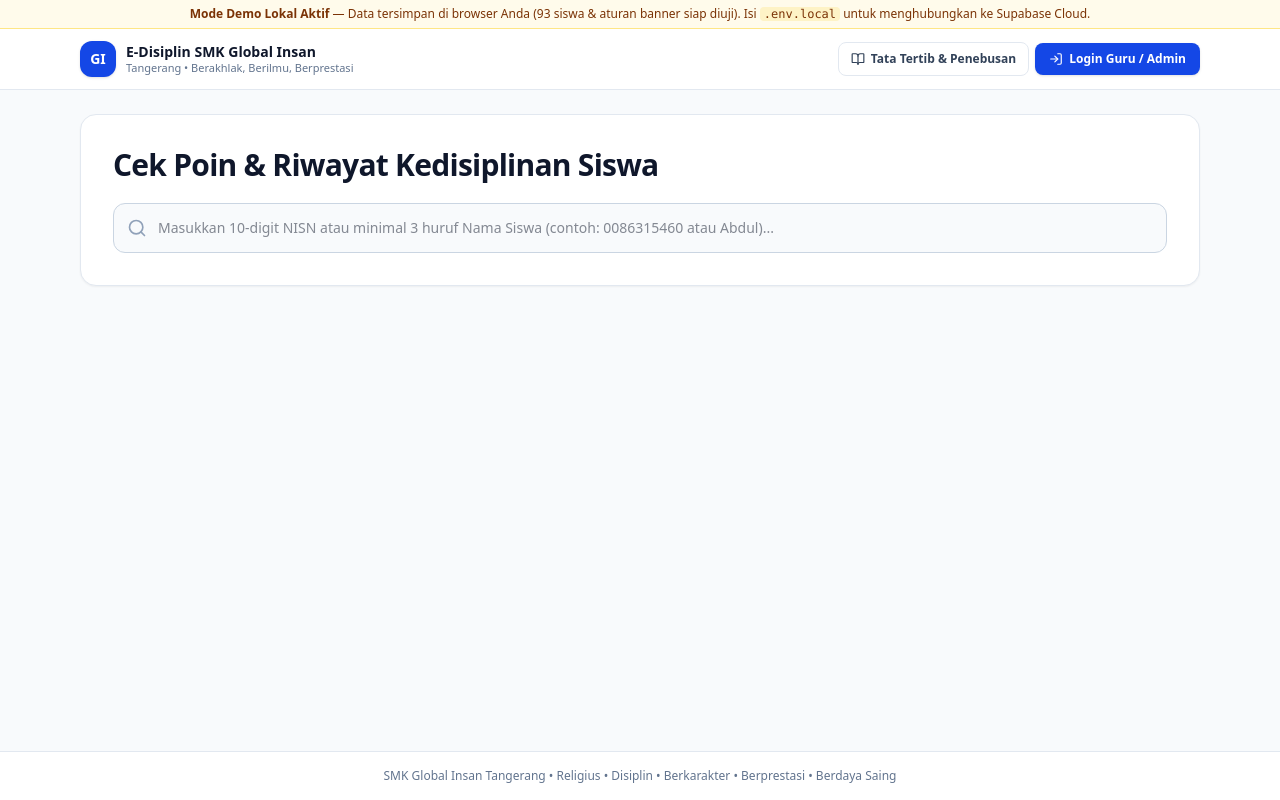
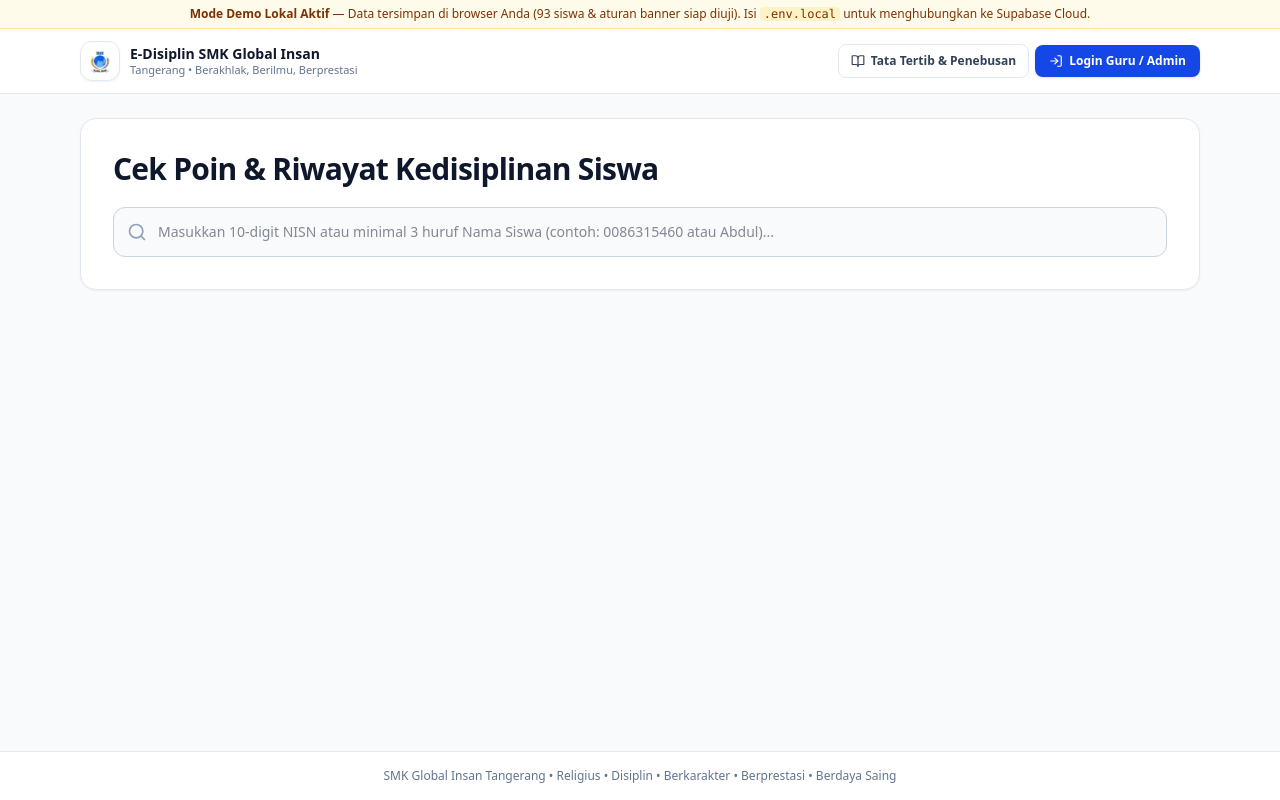
Before and after one commit to azukibeans12/edisiplin-smk-global-insan, a Next.js app: page / in a window 1280 px wide. Built offline with nearby package versions, Linux system fonts and the light colour scheme; no server answers.

Commit message:
Add official SMK Global Insan school logo to navbar, login, SP letterhead, favicon, and default staff avatars

```diff
--- a/src/app/login/page.tsx
+++ b/src/app/login/page.tsx
@@ -41,9 +41,12 @@ export default function LoginPage() {
 
       <div className="bg-white border border-slate-200 rounded-2xl p-6 shadow-xs space-y-5">
         <div className="text-center space-y-2">
-          <div className="w-12 h-12 mx-auto rounded-2xl bg-blue-700 text-white flex items-center justify-center font-extrabold text-lg">
-            GI
-          </div>
+          {/* eslint-disable-next-line @next/next/no-img-element */}
+          <img
+            src="/logo-smk-global-insan.jpg"
+            alt="Logo SMK Global Insan Tangerang"
+            className="w-16 h-16 mx-auto rounded-2xl object-contain bg-white border border-slate-200 p-1 shadow-xs"
+          />
           <h1 className="text-lg font-extrabold text-slate-900">Login Guru &amp; Admin / BK</h1>
           <p className="text-xs text-slate-500">
             Halaman ini khusus untuk tenaga pendidik SMK Global Insan Tangerang. Siswa &amp; Orang Tua cukup mencari langsung dari Beranda.
--- a/src/components/Avatar.tsx
+++ b/src/components/Avatar.tsx
@@ -57,6 +57,13 @@ export function Avatar({ name, src, size = "md", variant = "student", editable =
           alt={name}
           className={`${sizeClass} rounded-full object-cover border-2 border-white ring-1 ring-slate-200 shadow-xs bg-slate-100`}
         />
+      ) : variant === "staff" ? (
+        // eslint-disable-next-line @next/next/no-img-element
+        <img
+          src="/logo-smk-global-insan.jpg"
+          alt={`${name} — SMK Global Insan`}
+          className={`${sizeClass} rounded-full object-contain border-2 border-white ring-1 ring-slate-200 shadow-xs bg-white p-0.5`}
+        />
       ) : (
         <div
           className={`${sizeClass} rounded-full border font-extrabold flex flex-col items-center justify-center select-none shadow-xs ${palette}`}
--- a/src/components/Navbar.tsx
+++ b/src/components/Navbar.tsx
@@ -6,7 +6,6 @@ import { usePathname, useRouter } from "next/navigation";
 import { BookOpen, ClipboardPlus, LayoutDashboard, LogIn, LogOut, Menu, Settings, ShieldCheck, Users, X } from "lucide-react";
 import { useApp } from "@/lib/store";
 import { RulesModal } from "@/components/RulesModal";
-import { Avatar } from "@/components/Avatar";
 
 export function Navbar() {
   const { user, mode, pendingCount, logout } = useApp();
@@ -40,20 +39,23 @@ export function Navbar() {
         <div className="max-w-6xl mx-auto px-4 py-3 flex items-center justify-between gap-3">
           {/* Brand */}
           <Link href="/" className="flex items-center gap-2.5 group">
-            {user ? (
-              <Avatar name={user.full_name} src={user.avatar_url} size="sm" variant="staff" />
-            ) : (
-              <div className="w-9 h-9 rounded-xl bg-blue-700 text-white flex items-center justify-center font-extrabold text-sm shadow-sm group-hover:bg-blue-800 transition">
-                GI
-              </div>
-            )}
+            {/* eslint-disable-next-line @next/next/no-img-element */}
+            <img
+              src="/logo-smk-global-insan.jpg"
+              alt="Logo SMK Global Insan Tangerang"
+              className="w-10 h-10 rounded-xl object-contain bg-white border border-slate-200 p-0.5 shadow-xs group-hover:border-blue-300 transition"
+            />
             <div>
               <div className="text-sm font-bold text-slate-900 leading-tight">E-Disiplin SMK Global Insan</div>
               <div className="text-[11px] text-slate-500 leading-tight">
                 {user ? (
                   <span className="inline-flex items-center gap-1 text-blue-700 font-medium">
                     <ShieldCheck className="w-3 h-3" />
-                    {user.role === "admin" ? "Admin / Guru BK" : "Guru"} • {user.full_name}
+                    {user.role === "admin"
+                      ? user.full_name.toLowerCase().includes("admin")
+                        ? user.full_name
+                        : `Admin / Guru BK • ${user.full_name}`
+                      : `Guru • ${user.full_name}`}
                   </span>
                 ) : (
                   "Tangerang • Berakhlak, Berilmu, Berprestasi"
--- a/src/components/PrintSpModal.tsx
+++ b/src/components/PrintSpModal.tsx
@@ -66,10 +66,18 @@ export function PrintSpModal({ student, approvedRecords, onClose }: Props) {
 
           {/* Printable Letter Area */}
           <div className="print-sheet p-6 rounded-xl border border-slate-300 bg-white text-slate-900 space-y-4 text-xs leading-relaxed">
-            <div className="text-center border-b-2 border-slate-900 pb-3">
-              <div className="text-base font-extrabold tracking-wide">SMK GLOBAL INSAN TANGERANG</div>
-              <div className="text-[11px] text-slate-600">Kecamatan Legok, Kabupaten Tangerang, Provinsi Banten</div>
-              <div className="text-[11px] italic text-slate-600">&quot;Berakhlak, Berilmu, Berprestasi&quot;</div>
+            <div className="flex items-center justify-center gap-4 border-b-2 border-slate-900 pb-3">
+              {/* eslint-disable-next-line @next/next/no-img-element */}
+              <img
+                src="/logo-smk-global-insan.jpg"
+                alt="Logo SMK Global Insan"
+                className="w-14 h-14 object-contain shrink-0"
+              />
+              <div className="text-center">
+                <div className="text-base font-extrabold tracking-wide">SMK GLOBAL INSAN TANGERANG</div>
+                <div className="text-[11px] text-slate-600">Kecamatan Legok, Kabupaten Tangerang, Provinsi Banten</div>
+                <div className="text-[11px] italic text-slate-600">&quot;Berakhlak, Berilmu, Berprestasi&quot;</div>
+              </div>
             </div>
 
             <div className="text-center space-y-0.5">
```
Also changed, not shown: public/logo-smk-global-insan.jpg (added), src/app/icon.jpg (added).
